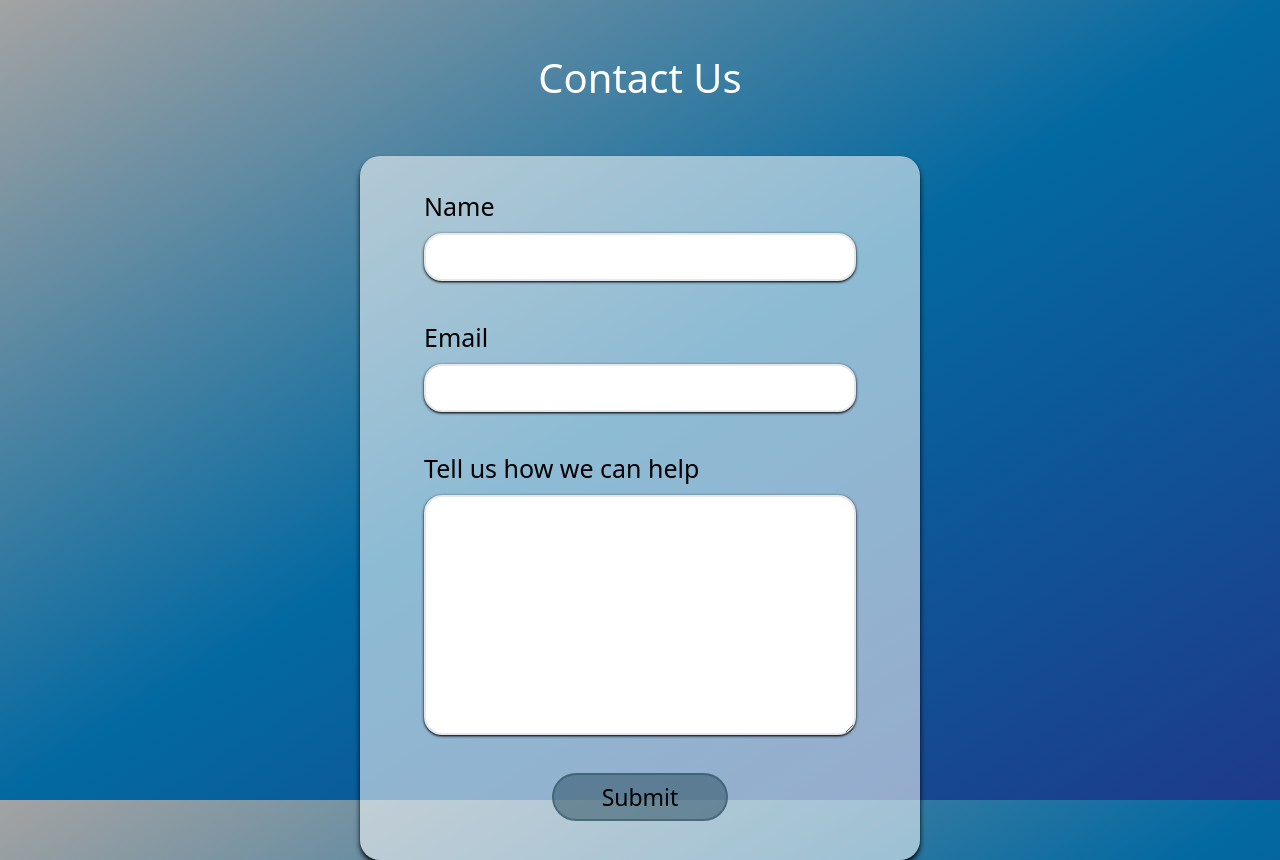
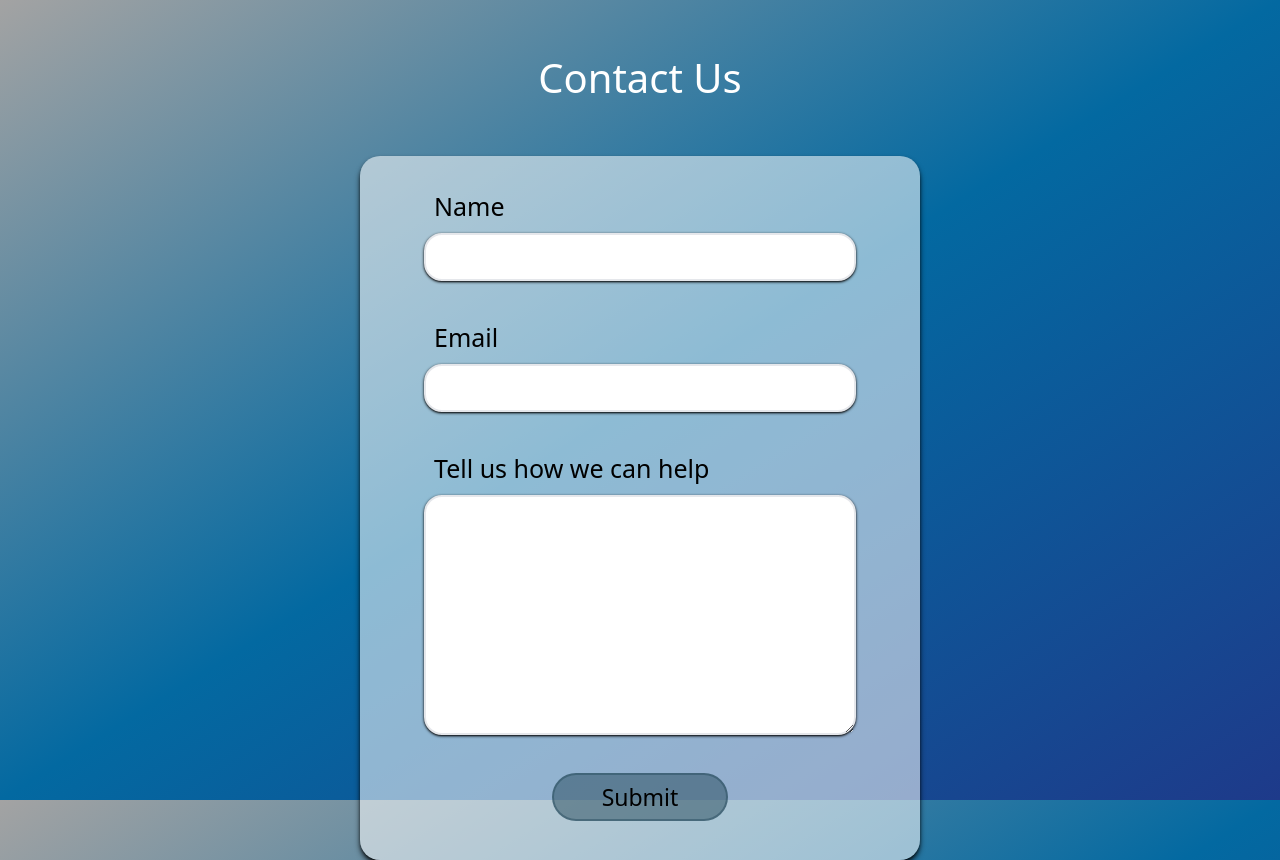
Before and after one commit to webAhead1/flexible, a Vue app: page / in a window 1280 px wide. Built offline with nearby package versions, Linux system fonts and the light colour scheme.

Commit message:
moved the labels slightly to the right

```diff
--- a/src/style.css
+++ b/src/style.css
@@ -35,13 +35,13 @@ header {
 }
 
 .contact-name-label {
-    @apply text-[25px]
+    @apply text-[25px] relative left-[10px]
 }
 
 .contact-email-label {
-    @apply text-[25px]
+    @apply text-[25px] relative left-[10px]
 }
 
 .contact-message-label {
-    @apply text-[25px]
+    @apply text-[25px] relative left-[10px]
 }
```
